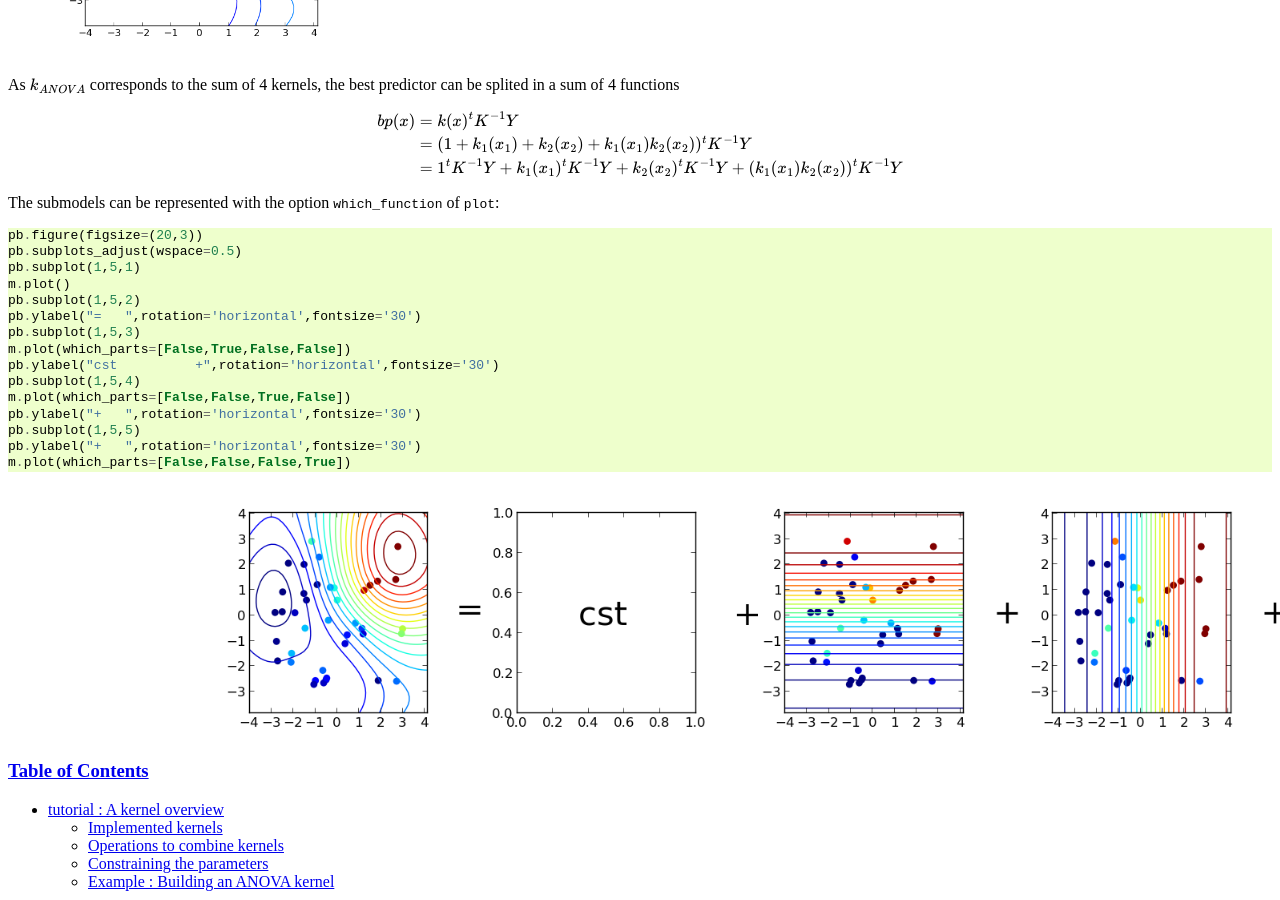
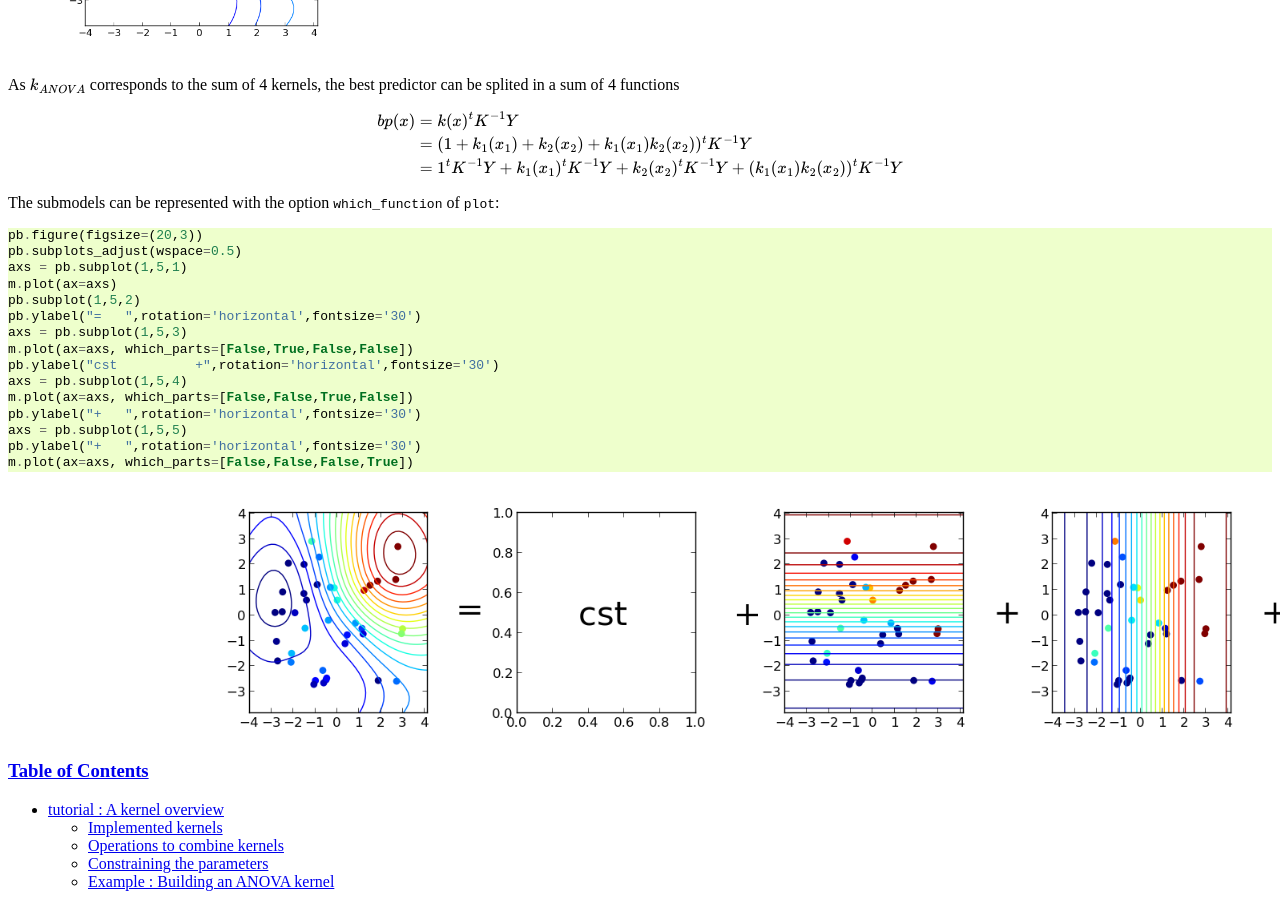
Before and after one commit to SheffieldML/GPy, a Sphinx documentation site: the page built from doc/tuto_kernel_overview.rst, in a window 1280 px wide and 900 px high, scrolled down 5349 px. Built offline with Sphinx 7.4.7, drawn with Linux system fonts in a browser that asks for light colours; formulas are drawn with MathJax 3.

Commit message:
Nice plot handling in tutorials

```diff
--- a/doc/tuto_kernel_overview.rst
+++ b/doc/tuto_kernel_overview.rst
@@ -230,19 +230,19 @@ The submodels can be represented with the option ``which_function`` of ``plot``:
 
     pb.figure(figsize=(20,3))
     pb.subplots_adjust(wspace=0.5)
-    pb.subplot(1,5,1)
-    m.plot()
+    axs = pb.subplot(1,5,1)
+    m.plot(ax=axs)
     pb.subplot(1,5,2)
     pb.ylabel("=   ",rotation='horizontal',fontsize='30')
-    pb.subplot(1,5,3)
-    m.plot(which_parts=[False,True,False,False])
+    axs = pb.subplot(1,5,3)
+    m.plot(ax=axs, which_parts=[False,True,False,False])
     pb.ylabel("cst          +",rotation='horizontal',fontsize='30')
-    pb.subplot(1,5,4)
-    m.plot(which_parts=[False,False,True,False])
+    axs = pb.subplot(1,5,4)
+    m.plot(ax=axs, which_parts=[False,False,True,False])
     pb.ylabel("+   ",rotation='horizontal',fontsize='30')
-    pb.subplot(1,5,5)
+    axs = pb.subplot(1,5,5)
     pb.ylabel("+   ",rotation='horizontal',fontsize='30')
-    m.plot(which_parts=[False,False,False,True])
+    m.plot(ax=axs, which_parts=[False,False,False,True])
 
 ..  pb.savefig('tuto_kern_overview_mANOVAdec.png',bbox_inches='tight')
 
```
Also changed, not shown: 1 other file.
